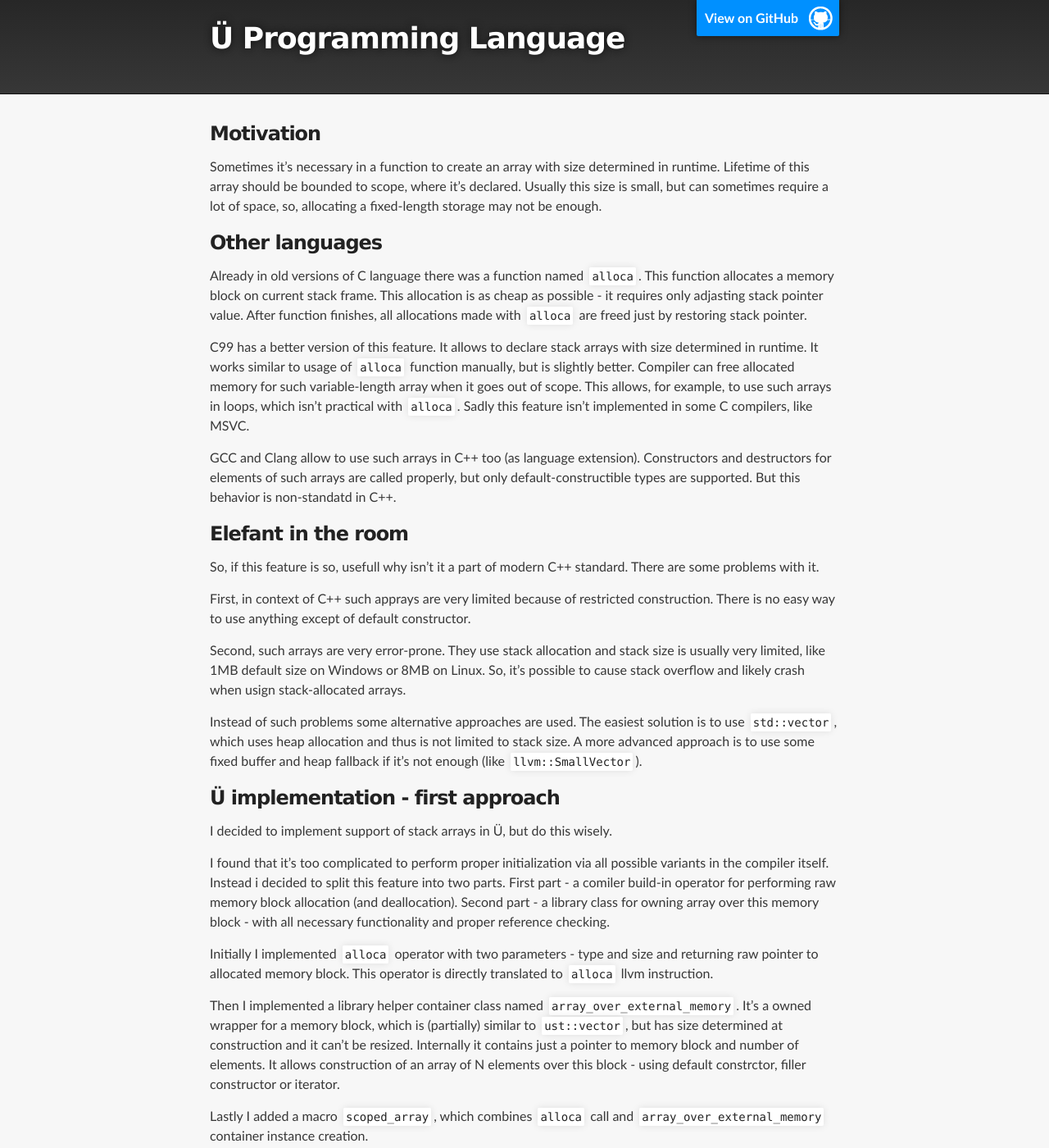
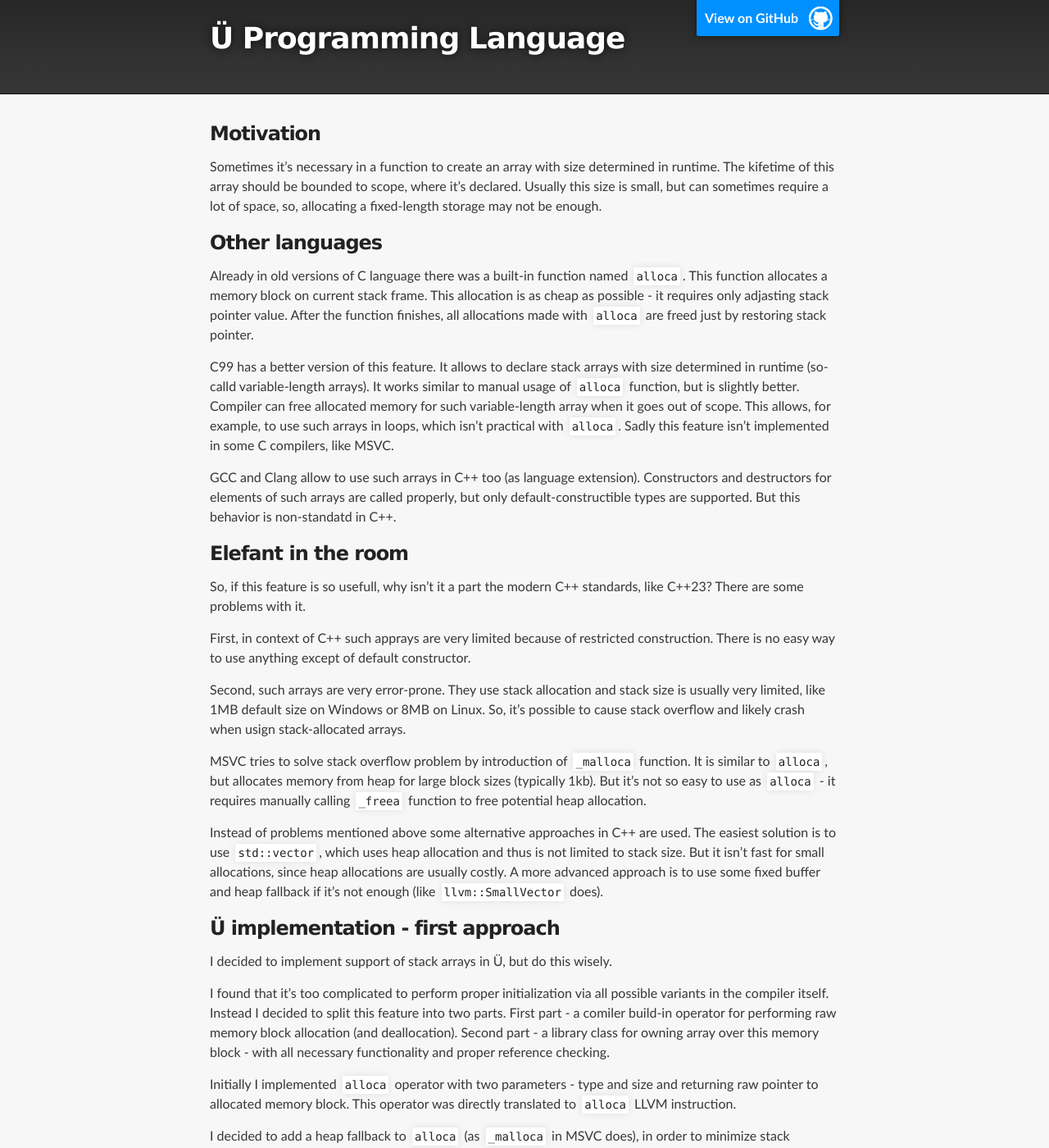
Before and after one commit to Panzerschrek/U-00DC-Sprache-site, a Jekyll site: the page built from _posts/2024-09-24-stack-allocations.md, in a window 1280 px wide and 1400 px high. Shown: the whole window at 82% size. Built offline with Jekyll 4.4.1, drawn with Linux system fonts in a browser that asks for light colours; our own code applies the rules of GitHub Pages for plain Markdown files; some of the changed text lies outside the part shown.

Commit message:
Prodolženije napisanija statji.

````diff
--- a/_posts/2024-09-24-stack-allocations.md
+++ b/_posts/2024-09-24-stack-allocations.md
@@ -5,20 +5,20 @@ title:  Stack allocations
 ### Motivation
 
 Sometimes it's necessary in a function to create an array with size determined in runtime.
-Lifetime of this array should be bounded to scope, where it's declared.
+The kifetime of this array should be bounded to scope, where it's declared.
 Usually this size is small, but can sometimes require a lot of space, so, allocating a fixed-length storage may not be enough.
 
 
 ### Other languages
 
-Already in old versions of C language there was a function named `alloca`.
+Already in old versions of C language there was a built-in function named `alloca`.
 This function allocates a memory block on current stack frame.
 This allocation is as cheap as possible - it requires only adjasting stack pointer value.
-After function finishes, all allocations made with `alloca` are freed just by restoring stack pointer.
+After the function finishes, all allocations made with `alloca` are freed just by restoring stack pointer.
 
 C99 has a better version of this feature.
-It allows to declare stack arrays with size determined in runtime.
-It works similar to usage of `alloca` function manually, but is slightly better.
+It allows to declare stack arrays with size determined in runtime (so-calld variable-length arrays).
+It works similar to manual usage of `alloca` function, but is slightly better.
 Compiler can free allocated memory for such variable-length array when it goes out of scope.
 This allows, for example, to use such arrays in loops, which isn't practical with `alloca`.
 Sadly this feature isn't implemented in some C compilers, like MSVC.
@@ -27,9 +27,10 @@ GCC and Clang allow to use such arrays in C++ too (as language extension).
 Constructors and destructors for elements of such arrays are called properly, but only default-constructible types are supported.
 But this behavior is non-standatd in C++.
 
+
 ### Elefant in the room
 
-So, if this feature is so, usefull why isn't it a part of modern C++ standard.
+So, if this feature is so usefull, why isn't it a part the modern C++ standards, like C++23?
 There are some problems with it.
 
 First, in context of C++ such apprays are very limited because of restricted construction.
@@ -39,35 +40,47 @@ Second, such arrays are very error-prone.
 They use stack allocation and stack size is usually very limited, like 1MB default size on Windows or 8MB on Linux.
 So, it's possible to cause stack overflow and likely crash when usign stack-allocated arrays.
 
-Instead of such problems some alternative approaches are used.
+MSVC tries to solve stack overflow problem by introduction of `_malloca` function.
+It is similar to `alloca`, but allocates memory from heap for large block sizes (typically 1kb).
+But it's not so easy to use as `alloca` - it requires manually calling `_freea` function to free potential heap allocation.
+
+Instead of problems mentioned above some alternative approaches in C++ are used.
 The easiest solution is to use `std::vector`, which uses heap allocation and thus is not limited to stack size.
-A more advanced approach is to use some fixed buffer and heap fallback if it's not enough (like `llvm::SmallVector`).
+But it isn't fast for small allocations, since heap allocations are usually costly.
+A more advanced approach is to use some fixed buffer and heap fallback if it's not enough (like `llvm::SmallVector` does).
+
 
 ### Ü implementation - first approach
 
 I decided to implement support of stack arrays in Ü, but do this wisely.
 
 I found that it's too complicated to perform proper initialization via all possible variants in the compiler itself.
-Instead i decided to split this feature into two parts.
+Instead I decided to split this feature into two parts.
 First part - a comiler build-in operator for performing raw memory block allocation (and deallocation).
 Second part - a library class for owning array over this memory block - with all necessary functionality and proper reference checking.
 
 Initially I implemented `alloca` operator with two parameters - type and size and returning raw pointer to allocated memory block.
-This operator is directly translated to `alloca` llvm instruction.
+This operator was directly translated to `alloca` LLVM instruction.
+
+I decided to add a heap fallback to `alloca` (as `_malloca` in MSVC does), in order to minimize stack overflow risk.
+If allocation size is less than limit (currently 4KB), stack allocation is performed, else - heap allocation is used.
+With such small size stack overflow is unlikely, since one needs to have simultaniously around 256 4095byte allocations to trigger 1MB stack overflow, which may be possible only in very rare circumstances.
+This heap allocation is managed by the Compiler (it knows when to call `free`).
 
 Then I implemented a library helper container class named `array_over_external_memory`.
-It's a owned wrapper for a memory block, which is (partially) similar to `ust::vector`, but has size determined at construction and it can't be resized.
+It's an owned wrapper for a memory block, which is (partially) similar to `ust::vector`, but has size determined at construction and it can't be resized.
 Internally it contains just a pointer to memory block and number of elements.
-It allows construction of an array of N elements over this block - using default constrctor, filler constructor or iterator.
+It allows construction of an array of N elements over this block - using default constrctor, filler constructor or an iterator (and wraps unsafe calls).
 
-Lastly I added a macro `scoped_array`, which combines `alloca` call and `array_over_external_memory` container instance creation.
+Lastly I added a macro `scoped_array`, which combines `alloca` operator call and `array_over_external_memory` container instance creation.
 
-A first feature iteration was done and I managed to use `scoped_array` in some places in Ü code.
+After this was done I managed to use `scoped_array` in some places in Ü code.
+
 
 ### Current approach
 
 However the first approach wasn't so great and had some limitations.
-It wasn't ossible to call `alloca` in a loop, since allocated memory was freed only when function exits and thus using `alloca` in loop may lead to easy stack overflow.
+It wasn't possible to call `alloca` in a loop, since allocated memory was freed only when function exits and thus using `alloca` in loop may lead to easy stack overflow.
 
 Implementing a heap-allocation fallback for large blocks size was also tricky.
 It was necessary to check for a pointer needs to be freed at function and, even if potential `alloca` was conditional.
@@ -107,3 +120,68 @@ In many cases prior to this `ust::vector` was used, which was wastefull because
 But with `scoped_array` no heap allocation usually happens, which noticeable improves result performance.
 
 Because of heap fallback there is (almost) no stack overflow danger, which is typical for C99 variable-length arrays, which use only stack allocation regardless of array size.
+
+Unfortunately result machine code generated by the LLVM backend is slightly unoptimal.
+If at least one dynamic `alloca` instruction is used in a function, LLVM emits stack saving and restoring instructions in the function prologue/epilogue.
+This is suboptimal, since `llvm.stacksave` and `llvm.stackrestore` intrinsics are already emited by the Ü compiler fronted, which effectively restore stack size.
+
+For code like this:
+```
+fn nomangle Foo( size_type s )
+{
+	alloca i32 ptr[ s ];
+	Bar( ptr );
+	Baz();
+	Baz();
+}
+fn Bar( $(i32) ptr );
+fn Baz();
+```
+LLVM generates the following assembly (x86-64 target, -O2), with comments added by me:
+```asm
+Foo:
+	pushq	%rbp
+	movq	%rsp, %rbp ; Save stack pointer in prologue
+	pushq	%r14
+	pushq	%rbx
+	leaq	(,%rdi,4), %rbx
+	cmpq	$4095, %rbx
+	ja	.LBB0_2
+	; Stack allocation block
+	movq	%rdi, %rax
+	movq	%rsp, %r14 ; Save stack pointer again via llvm.stacksave
+	movq	%rsp, %rdi
+	leaq	15(,%rax,4), %rax
+	andq	$-16, %rax
+	subq	%rax, %rdi
+	movq	%rdi, %rsp
+	jmp	.LBB0_3
+.LBB0_2:
+	; Heap allocation block
+	movq	%rbx, %rdi
+	callq	malloc@PLT
+	movq	%rax, %rdi
+	movq	%rax, %r14
+.LBB0_3:
+	; Function body after alloca operator
+	callq	_Z3BarPi@PLT
+	callq	_Z3Bazv@PLT
+	callq	_Z3Bazv@PLT
+	cmpq	$4095, %rbx
+	ja	.LBB0_5
+	; Stack allocation free block
+	movq	%r14, %rsp ; Restore stack pointer via llvm.stackrestore
+	jmp	.LBB0_6
+.LBB0_5:
+	; Heap allocated free block
+	movq	%r14, %rdi
+	callq	free@PLT
+.LBB0_6:
+	leaq	-16(%rbp), %rsp ; Restore stack pointer in epilogue
+	popq	%rbx
+	popq	%r14
+	popq	%rbp
+	retq
+```
+
+But even with such slightly suboptimal code (2 more instructions) it's still better to use stack allocations compared to unconditional heap usage.
````
